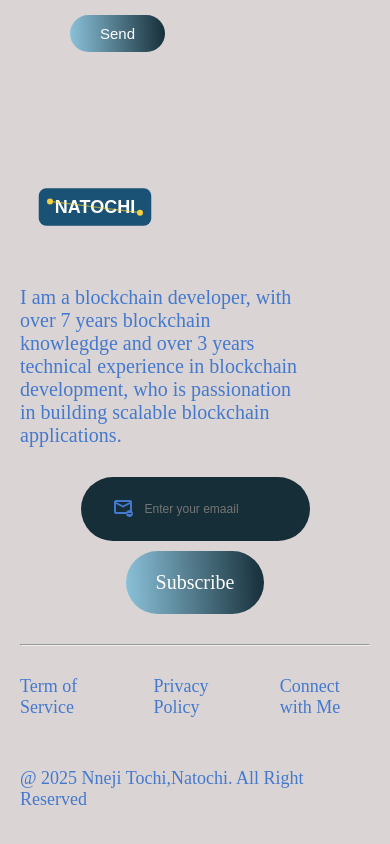
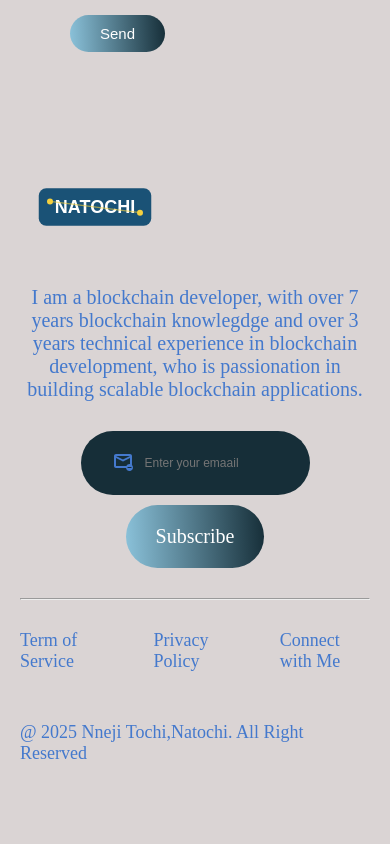
Before and after one commit to DaniTechdev/MyPortfolio-Natochi-, a Next.js app: page / in a window 390 px wide. Shown: the part 8195-9039 px from the top of the page. Built offline with nearby package versions, Linux system fonts and the light colour scheme.

Commit message:
Responsive view updateg

```diff
--- a/Components/Footer/Footer.module.css
+++ b/Components/Footer/Footer.module.css
@@ -121,7 +121,8 @@
   }
   .footer_top_left p {
     font-size: 20px;
-    max-width: 80%;
+    max-width: 100%;
+    text-align: center;
   }
 
   .footer_email_input {
```
